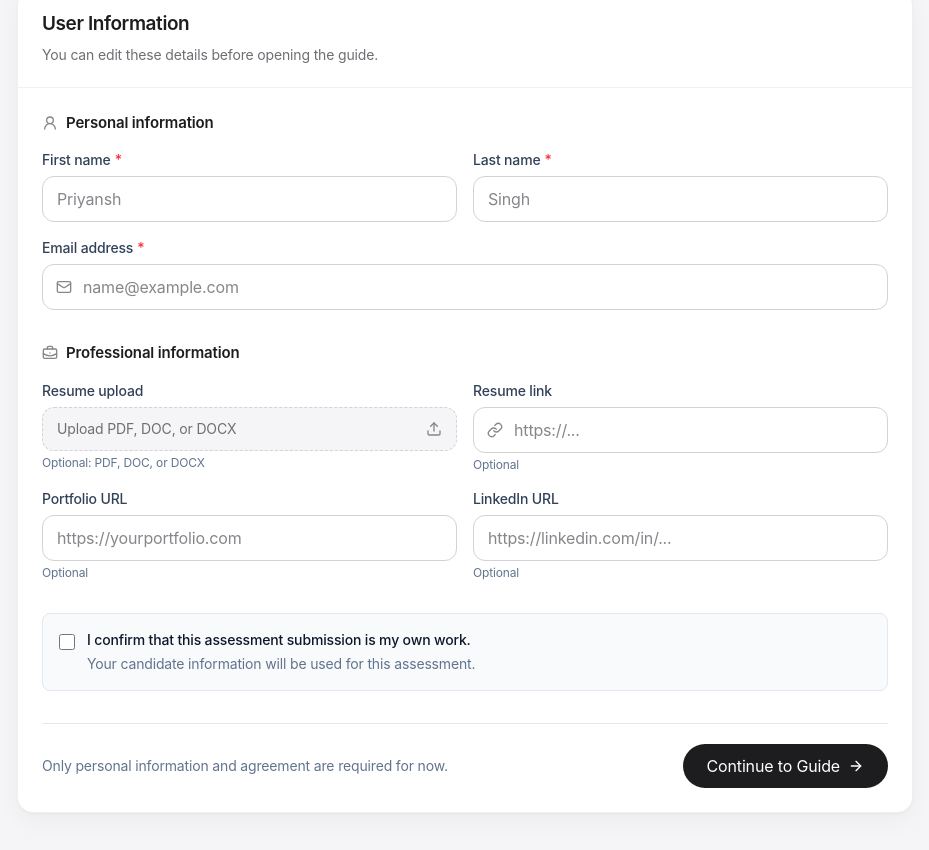
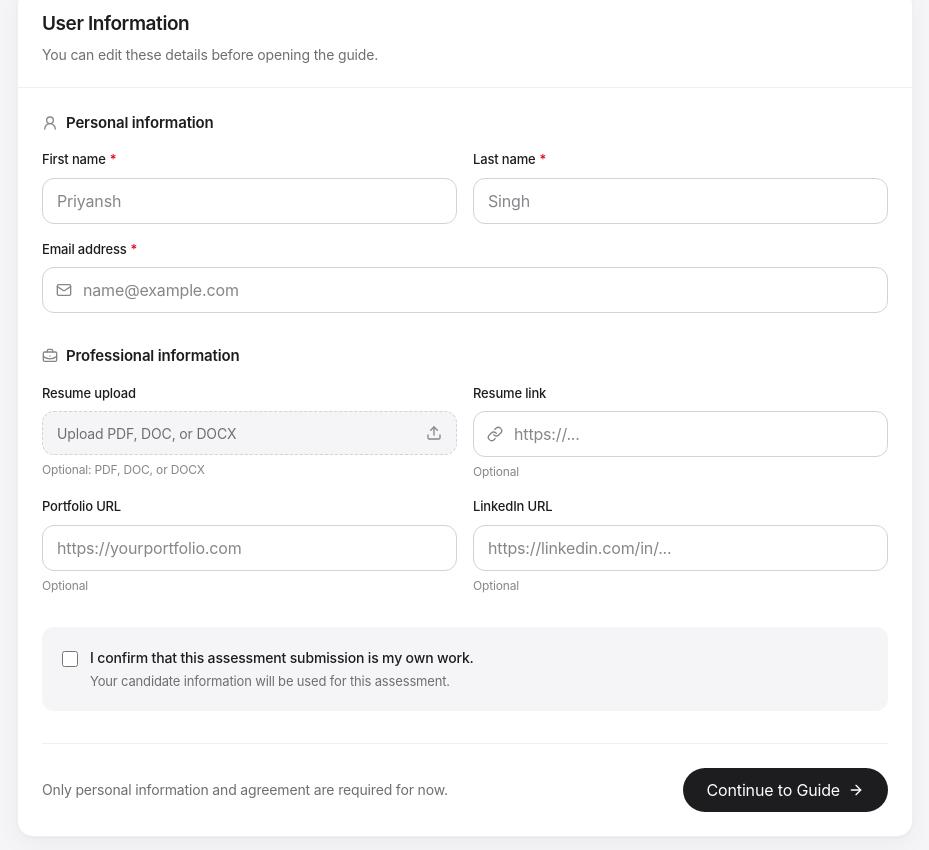
Before and after one commit to priyanshsinghh11/senior-full-stack-designer-assessment, a Next.js app: page / in a window 1280 px wide. Shown: the part 328-1178 px from the top of the page, without its empty margins (175-1104 px from the left). Built offline with nearby package versions, Linux system fonts and the light colour scheme; no server answers.

Commit message:
Polish profile page styling

```diff
--- a/app/page.tsx
+++ b/app/page.tsx
@@ -285,25 +285,25 @@ export default function CandidateInformationPage() {
                 </div>
               </div>
 
-              <div className="rounded-lg border border-slate-200 bg-slate-50 p-4">
+              <div className="note">
                 <label className="flex gap-3">
                   <input
                     type="checkbox"
                     {...register("agreementConfirmed")}
-                    className="mt-1 h-4 w-4 rounded border-slate-300 text-slate-950"
+                    className="mt-1 h-4 w-4 rounded border-[#d2d2d7] accent-[#1d1d1f]"
                   />
                   <span>
-                    <span className="block text-sm font-medium text-slate-900">
+                    <span className="block text-[14px] font-medium text-[#1d1d1f]">
                       I confirm that this assessment submission is my own work.
                     </span>
-                    <span className="mt-1 block text-sm text-slate-500">
+                    <span className="mt-1 block text-[13px] text-[#6e6e73]">
                       Your candidate information will be used for this
                       assessment.
                     </span>
                   </span>
                 </label>
                 {errors.agreementConfirmed?.message ? (
-                  <p className="mt-2 text-sm font-medium text-red-600">
+                  <p className="field-error mt-3">
                     {errors.agreementConfirmed.message}
                   </p>
                 ) : null}
@@ -316,8 +316,8 @@ export default function CandidateInformationPage() {
                 <StatusMessage tone="success" message={submitSuccess} />
               ) : null}
 
-              <div className="flex flex-col gap-3 border-t border-slate-200 pt-5 sm:flex-row sm:items-center sm:justify-between">
-                <p className="text-sm text-slate-500">
+              <div className="flex flex-col gap-3 border-t border-black/[0.06] pt-6 sm:flex-row sm:items-center sm:justify-between">
+                <p className="text-secondary-apple">
                   Only personal information and agreement are required for now.
                 </p>
                 <button
@@ -360,13 +360,13 @@ function Field({
 }) {
   return (
     <label className="block">
-      <span className="mb-1.5 flex items-center gap-1 text-sm font-medium text-slate-700">
+      <span className="field-label flex items-center gap-1">
         {label}
-        {required ? <span className="text-red-500">*</span> : null}
+        {required ? <span className="text-[#d70015]">*</span> : null}
       </span>
       {children}
-      {hint && !error ? <span className="mt-1 block text-xs text-slate-500">{hint}</span> : null}
-      {error ? <span className="mt-1 block text-xs font-medium text-red-600">{error}</span> : null}
+      {hint && !error ? <span className="field-hint">{hint}</span> : null}
+      {error ? <span className="field-error">{error}</span> : null}
     </label>
   );
 }
@@ -382,10 +382,8 @@ function StatusMessage({
 
   return (
     <div
-      className={`flex items-start gap-2 rounded-md border px-3 py-2 text-sm font-medium ${
-        isError
-          ? "border-red-200 bg-red-50 text-red-700"
-          : "border-emerald-200 bg-emerald-50 text-emerald-800"
+      className={`flex items-start gap-2 rounded-xl bg-[#f5f5f7] px-4 py-3 text-[14px] font-medium ${
+        isError ? "text-[#d70015]" : "text-[#1d1d1f]"
       }`}
     >
       {isError ? null : <CheckCircle2 className="mt-0.5 h-4 w-4 shrink-0" />}
```
